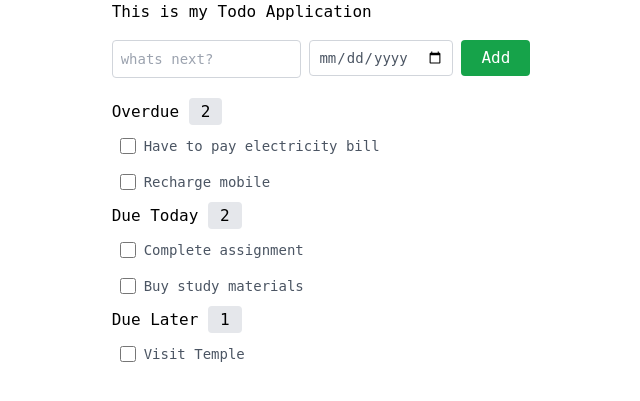
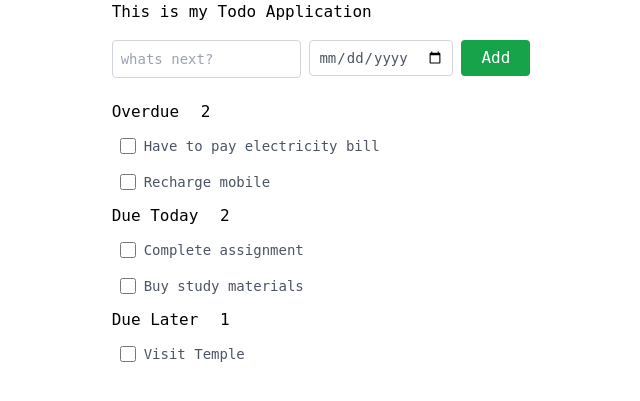
Before and after one commit to vineethayasa/example, a Node server app: page / in a window 1280 px wide. Shown: the top 401 px of the page, without its empty margins (315-955 px from the left). Run offline with Node 20, Linux system fonts and the light colour scheme; data that the repository does not hold is empty; some libraries are stand-ins or nearby versions.

Commit message:
Update todos.ejs

```diff
--- a/todo-app/views/todos.ejs
+++ b/todo-app/views/todos.ejs
@@ -1,5 +1,5 @@
 <div>
-  <h5 style="display:inline">Overdue</h5> <span style="display:inline" id='count-overdue' class="bg-gray-200 text-black px-3 py-1 rounded font-medium mr-2 mb-2">2</span>
+  <h5 style="display:inline">Overdue</h5> <span style="display:inline" id='count-overdue' class="px-3 py-1 font-medium mr-2 mb-2">2</span>
   <ul class="list-none">
     <li class="Todo-Item">
       <div class="flex items-center w-fit my-2 px-2 py-1 rounded hover:bg-purple-50">
@@ -24,7 +24,7 @@
       </div>
     </li>
   </ul>
-  <h5 style="display:inline">Due Today</h5> <span style="text-align:right" id='count-due-today' class="bg-gray-200 text-black px-3 py-1 rounded font-medium mr-2 mb-2">2</span>
+  <h5 style="display:inline">Due Today</h5> <span style="text-align:right" id='count-due-today' class="px-3 py-1 font-medium mr-2 mb-2">2</span>
   <ul class="list-none">
     <li class="Todo-Item" >
       <div class="flex items-center w-fit my-2 px-2 py-1 rounded hover:bg-purple-50">
@@ -49,7 +49,7 @@
       </div>
     </li>
   </ul>
-  <h5 style="display:inline">Due Later</h5> <span style="text-align:right" id='count-due-later' class="bg-gray-200 text-black px-3 py-1 rounded font-medium mr-2 mb-2">1</span>
+  <h5 style="display:inline">Due Later</h5> <span style="text-align:right" id='count-due-later' class="px-3 py-1 font-medium mr-2 mb-2">1</span>
   <ul class="list-none">
     <li class="Todo-Item" >
       <div class="flex items-center w-fit my-2 px-2 py-1 rounded hover:bg-purple-50">
```
